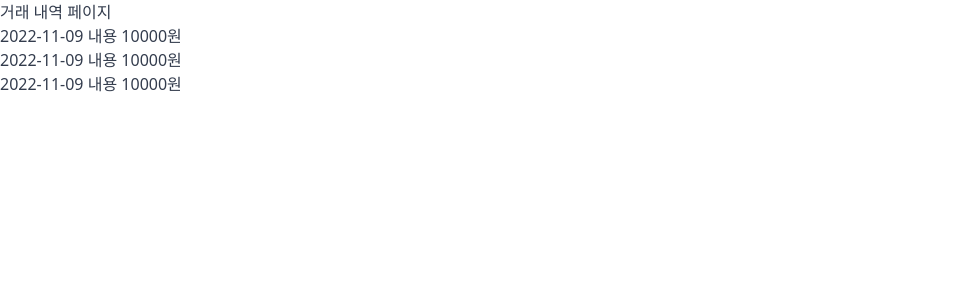
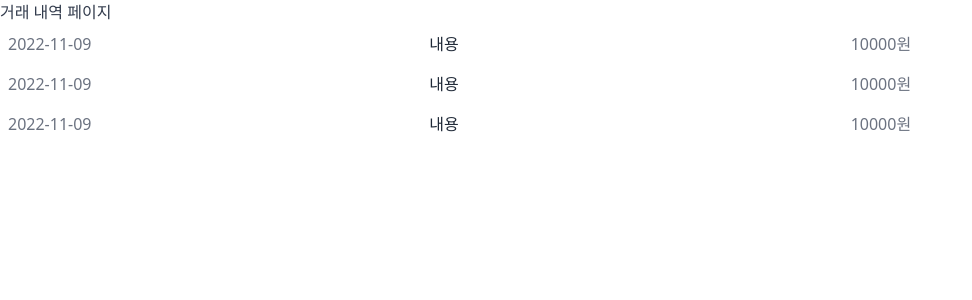
Before and after one commit to suhyeoonn/account-book, a SvelteKit app: page / in a window 1280 px wide. Shown: the top 300 px of the page, without its empty margins (0-972 px from the left). Built offline with nearby package versions, Linux system fonts and the light colour scheme.

Commit message:
🎨 description 을 detail로 명칭 변경

```diff
--- a/src/routes/+page.svelte
+++ b/src/routes/+page.svelte
@@ -2,17 +2,17 @@
 	const history = [
 		{
 			date: '2022-11-09',
-			description: '내용',
+			detail: '내용',
 			amount: 10000
 		},
 		{
 			date: '2022-11-09',
-			description: '내용',
+			detail: '내용',
 			amount: 10000
 		},
 		{
 			date: '2022-11-09',
-			description: '내용',
+			detail: '내용',
 			amount: 10000
 		}
 	];
@@ -20,10 +20,10 @@
 
 <h1>거래 내역 페이지</h1>
 <ul>
-	{#each history as { date, description, amount }}
-		<li>
+	{#each history as { date, detail, amount }}
+		<li class="grid grid-cols-3 text-gray-500 p-2">
 			<span>{date}</span>
-			<span>{description}</span>
+			<span class="text-gray-800">{detail}</span>
 			<span>{amount}원</span>
 		</li>
 	{/each}
--- a/src/routes/add/+page.svelte
+++ b/src/routes/add/+page.svelte
@@ -8,7 +8,7 @@
 
 	let date = new Date().toISOString().substring(0, 10);
 	let type = accountType.INPUT;
-	let description = '';
+	let detail = '';
 	let amount = 0;
 
 	const onSubmit = (e: Event) => {
@@ -19,7 +19,7 @@
 			return;
 		}
 
-		LocalStorage.save({ date, type, description, amount });
+		LocalStorage.save({ date, type, detail, amount });
 	};
 
 	const setType = (_type: accountType) => {
@@ -48,12 +48,7 @@
 		</button>
 	</div>
 
-	<input
-		type="text"
-		placeholder="설명"
-		bind:value={description}
-		class="input input-bordered input-lg"
-	/>
+	<input type="text" placeholder="설명" bind:value={detail} class="input input-bordered input-lg" />
 	<input
 		type="number"
 		placeholder="금액"
```
